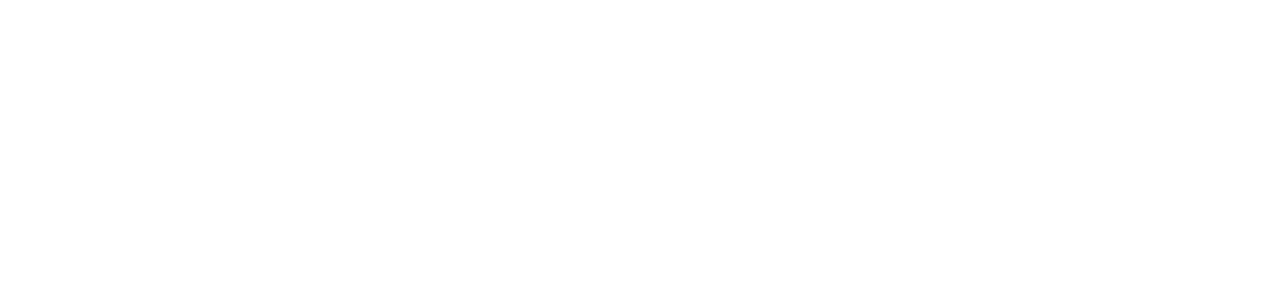
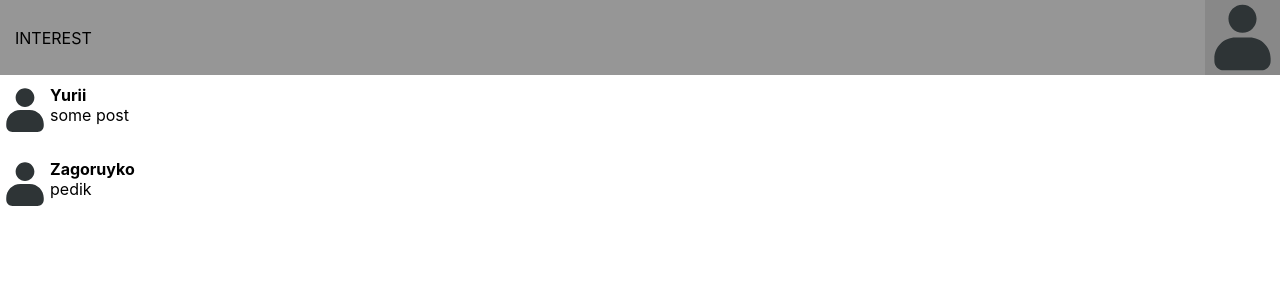
Before and after one commit to YuriiHrecheniuk/interest-app, a React (Create React App) app: page /home in a window 1280 px wide. Before the commit this address had no page. Shown: the top 300 px of the page. Built offline with nearby package versions, Linux system fonts and the light colour scheme.

Commit message:
Home component

```diff
--- a/src/App.js
+++ b/src/App.js
@@ -1,5 +1,5 @@
 import { BrowserRouter, Routes, Route, Navigate } from 'react-router-dom'
-import Feed from './pages/Feed/Feed'
+import Feed from './pages/Home/Home'
 import Profile from './pages/Profile/Profile'
 import LoginForm from './pages/Login/Login'
 import './App.css'
@@ -9,9 +9,9 @@
     <BrowserRouter>
       <Routes>
         <Route index element={<LoginForm />} />
-        <Route path="feed" element={<Feed />} />
+        <Route path="home" element={<Feed />} />
         <Route path="profile" element={<Profile />} />
-        <Route path="redirect" element={<Navigate to="/feed" />} />
+        <Route path="redirect" element={<Navigate to="/home" />} />
       </Routes>
     </BrowserRouter>
   )
--- a/src/components/NewPost/NewPost.css
+++ /dev/null
@@ -1,4 +0,0 @@
-.NewPost {
-  display: flex;
-  flex-flow: column
-}
--- a/src/components/NewPost/NewPost.js
+++ /dev/null
@@ -1,30 +0,0 @@
-import './NewPost.css'
-import { useState } from 'react'
-
-export default function NewPost({ dispatch }) {
-  const [text, setText] = useState('')
-
-  function addPost(event) {
-    event.preventDefault()
-
-    const post = {
-      text,
-      username: 'Hrechen',
-    }
-
-    dispatch({ type: 'ADD_POST', post })
-  }
-
-  function enterText(event) {
-    const { value } = event.target
-
-    setText(value)
-  }
-
-  return (
-    <form className='NewPost'>
-      <textarea onChange={enterText} />
-      <input type="submit" onClick={addPost} />
-    </form>
-  )
-}
--- a/src/pages/Feed/Feed.css
+++ b/src/pages/Home/Home.css
@@ -1,14 +1,14 @@
-.Feed {
+.Home {
   height: 100%;
   display: flex;
   flex-flow: column;
 }
 
-.Feed-header-wrapper {
+.Home-header-wrapper {
   flex: 0;
 }
 
-.Feed-posts-list-wrapper {
+.Home-posts-list-wrapper {
   margin: 0 auto;
   width: 40%;
   padding: 40px 0;
--- a/src/pages/Feed/Feed.js
+++ b/src/pages/Home/Home.js
@@ -1,23 +1,19 @@
-import './Feed.css'
+import './Home.css'
 import Header from '../../components/Header/Header'
 import PostsList from '../../components/PostsList/PostsList'
-import NewPost from '../../components/NewPost/NewPost'
 import dummyPosts from '../../dummy/posts'
 import { useReducer } from 'react'
 import postsReducer from '../../reducers/postsReducer'
 
-export default function Feed() {
+export default function Home() {
   const [posts, dispatch] = useReducer(postsReducer, dummyPosts)
 
   return (
-    <div className="Feed">
-      <div className="Feed-header-wrapper">
+    <div className="Home">
+      <div className="Home-header-wrapper">
         <Header />
       </div>
-      <div className="Feed-new-post-wrapper">
-        <NewPost dispatch={dispatch} />
-      </div>
-      <div className="Feed-posts-list-wrapper">
+      <div className="Home-content-wrapper">
         <PostsList posts={posts} />
       </div>
     </div>
```
